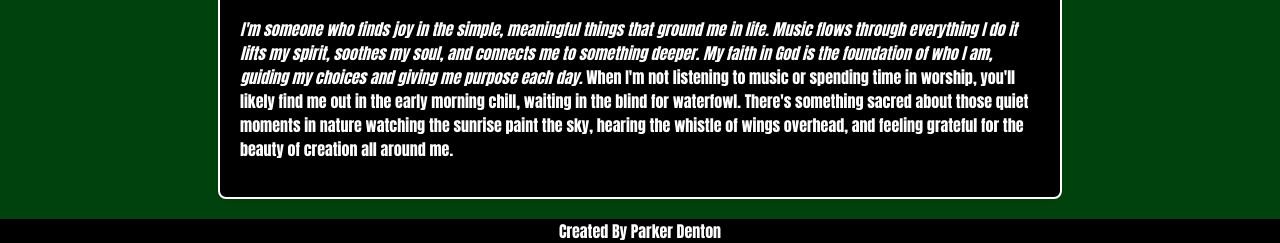
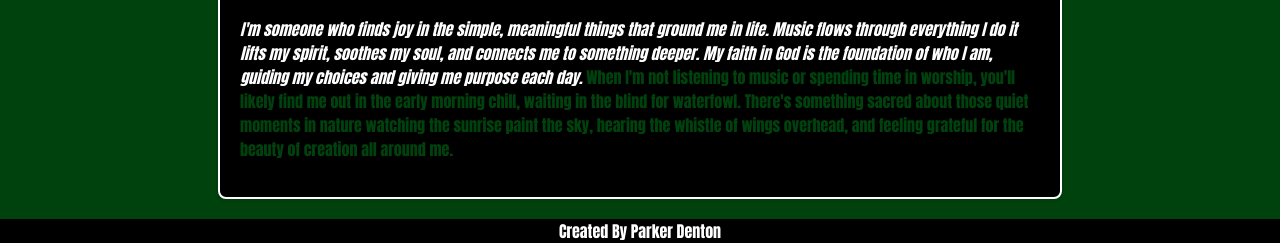
Before and after one commit to ParkDent18/Lyte---About-Me, a plain HTML site: page index.html in a window 1280 px wide. Shown: the part 1776-2019 px from the top of the page. Drawn offline with Linux system fonts and the light colour scheme.

Commit message:
Add files via upload

```diff
--- a/Styles/styles.css
+++ b/Styles/styles.css
@@ -45,3 +45,8 @@
     color: white;
     border-radius: 8px;
 }
+
+.bold {
+    color: #00420D;
+    letter-spacing: 0.5;
+}
--- a/index.html
+++ b/index.html
@@ -48,7 +48,7 @@
                     Music flows through everything I do it lifts my spirit, soothes my soul, and connects me to something deeper.
                     My faith in God is the foundation of who I am, guiding my choices and giving me purpose each day.
                 </i>
-                <b>
+                <b class="bold">
                     When I'm not listening to music or spending time in worship, you'll likely find me out in the early morning chill, waiting in the blind for waterfowl.
                     There's something sacred about those quiet moments in nature watching the sunrise paint the sky, hearing the whistle of wings overhead, and feeling grateful for the beauty of creation all around me.
                 </b>
```
